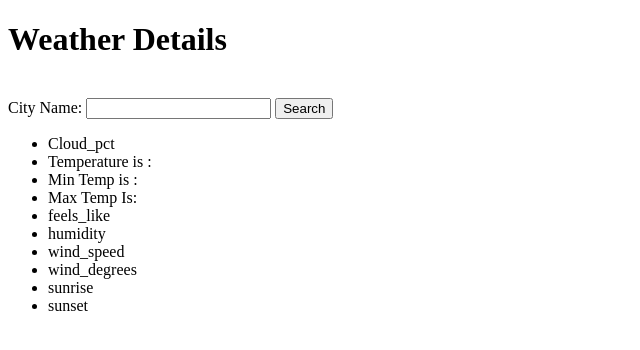
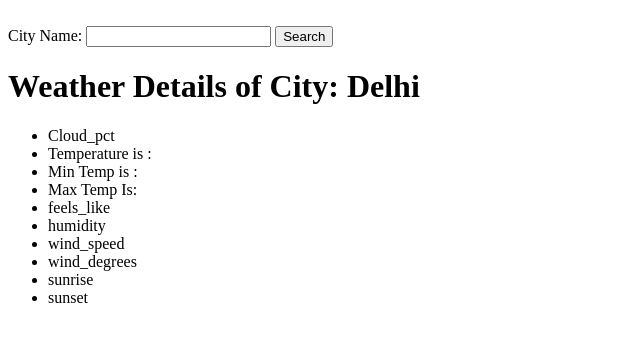
Before and after one commit to ambeshchandra/JavascriptForBeginner, a plain HTML site: page Index.html in a window 1280 px wide. Shown: the whole page, without its empty margins (0-640 px from the left). Drawn offline with Linux system fonts and the light colour scheme; no server answers.

Commit message:
using textbox to know city

```diff
--- a/Index.html
+++ b/Index.html
@@ -4,17 +4,19 @@
     <meta charset="UTF-8">
     <meta name="viewport" content="width=device-width, initial-scale=1.0">
     <title>Document</title>
-    <script src="WeatherAPI.js" ></script>
+
 </head>
 <body>
-    <h1>Weather Details</h1>
+
 <br/>
 
-City Name: <input type="text" id="myTextbox" />
+City Name: <input type="text" id="city" />
 <button id="myButton" type="submit">Search</button>
 
 
 <br/>
+<h1>Weather Details of City: <span id="cityname"></span></h1>
+
     <UL>
 
       <li>  Cloud_pct <span id="cloud_pct"></span></li>
@@ -48,6 +50,6 @@ City Name: <input type="text" id="myTextbox" />
 
 
 
-
+<script src="WeatherAPI.js" ></script>
 </body>
 </html>
--- a/WeatherAPI.js
+++ b/WeatherAPI.js
@@ -5,11 +5,13 @@ const options={
     headers: {
         'X-RapidAPI-Key': '50534b77bfmsh93927d1a2694b95p1cd585jsna5d3df30bc88',
         'X-RapidAPI-Host': 'weather-by-api-ninjas.p.rapidapi.com'
+
       }
 };
 
 const getweather = (city)=>{
-let p = fetch("https://weather-by-api-ninjas.p.rapidapi.com/v1/weather?city=Patna", options)
+    cityname.innerHTML=city;
+let p = fetch("https://weather-by-api-ninjas.p.rapidapi.com/v1/weather?city="+city, options)
 p.then((value)=>{
     return value.json()
 }).then((value)=>{
@@ -29,3 +31,10 @@ p.then((value)=>{
 
 
 })
+}
+
+myButton.addEventListener("click", (e)=>{
+    getweather(city.value);
+})
+
+getweather("Delhi");
```
